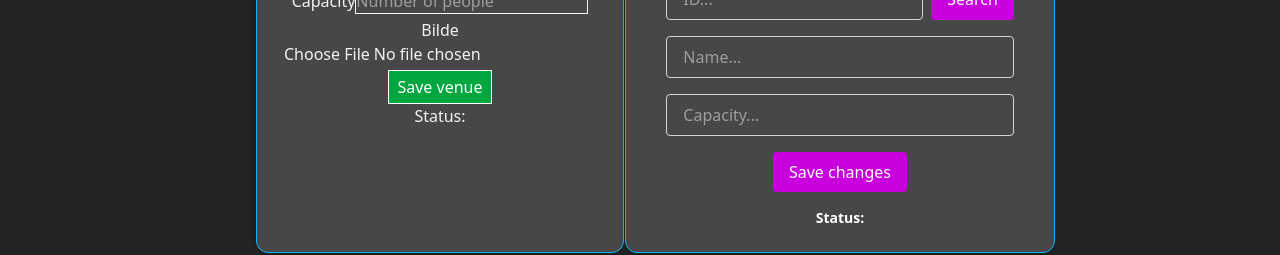
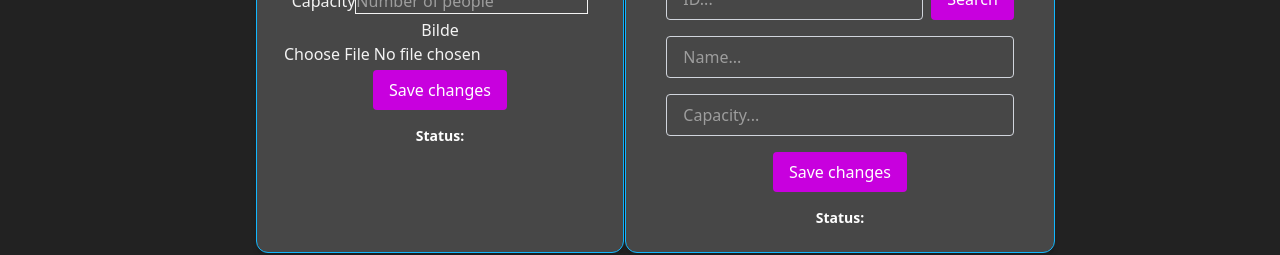
Before and after one commit to Hannahhoilo/DS3103-Webutvikling, a React (Vite) app in the folder Frontend/: page /ManageVenues in a window 1280 px wide. Shown: the part 335-590 px from the top of the page. Built offline with nearby package versions, Linux system fonts and the light colour scheme; no server answers.

Commit message:
statusmessages

```diff
--- a/Frontend/src/components/Venues/ManageVenueItem.tsx
+++ b/Frontend/src/components/Venues/ManageVenueItem.tsx
@@ -11,7 +11,7 @@ const ManageVenueItem = () => {
   const [statusMessageType, setStatusMessageType] = useState<"success" | "error" | "">("");
   const [currentVenue, setCurrentVenue] = useState<IVenue | null>(null);
 
-
+  // Søk
   const getVenueById = async () => {
     if (
       idInput.current /*samme som != null*/ &&
@@ -53,6 +53,7 @@ const ManageVenueItem = () => {
     }
   };
 
+  // endre
   const editVenue = async () => {
     if (
       idInput.current &&
@@ -74,6 +75,8 @@ const ManageVenueItem = () => {
           image: currentVenue?.image,
         };
         VenuesService.putVenue(editedVenue);
+
+        // Fiks statusmelding her !
       }
     }
   };
--- a/Frontend/src/components/Venues/VenueAdd.tsx
+++ b/Frontend/src/components/Venues/VenueAdd.tsx
@@ -6,6 +6,11 @@ const VenueAdd = () => {
   const [image, setImage] = useState<File | null>(null);
   const nameInput = useRef<HTMLInputElement | null>(null);
   const capacityInput = useRef<HTMLInputElement | null>(null);
+
+    const [statusMessage, setStatusMessage] = useState<string>("");
+    const [statusMessageType, setStatusMessageType] = useState<
+      "success" | "error" | ""
+    >("");
 
   const changeHandler = (e: ChangeEvent<HTMLInputElement>) => {
     const { files } = e.target;
@@ -16,7 +21,7 @@ const VenueAdd = () => {
     }
   };
 
-  const saveVenue = () => {
+  const saveVenue = async () => {
     if (
       nameInput.current &&
       nameInput.current.value.trim() != "" &&
@@ -24,10 +29,12 @@ const VenueAdd = () => {
       capacityInput.current.value.trim() != "" &&
       image != null
     ) {
+
       // Error
       const capacity = parseInt(capacityInput.current.value);
       if (isNaN(capacity)) {
-        alert("You can only use numbers!");
+        setStatusMessage("Capacity must be a number!");
+        setStatusMessageType("error");
         return;
       }
 
@@ -37,7 +44,29 @@ const VenueAdd = () => {
         image: image.name, // image objektet sitt filnavn
       };
 
-      VenuesService.postVenue(newVenue, image);
+      try {
+        // venter på postvenue i venuesservice
+        const response = await VenuesService.postVenue(newVenue, image);
+
+        // sjekker response fins og er succes
+        if (response && response.success) {
+          setStatusMessage("A new venue was created!");
+          setStatusMessageType("success");
+
+          // tømmer felter
+          nameInput.current.value = "";
+          capacityInput.current.value = "";
+          setImage(null);
+        } else {
+          // response er undefiner eller success=false
+          setStatusMessage(response?.error || "Something went wrong!");
+          setStatusMessageType("error");
+        }
+      } catch (error) {
+        setStatusMessage("Error!!");
+        setStatusMessage("error");
+      }
+
     }
   };
 
@@ -59,6 +88,8 @@ const VenueAdd = () => {
         />
       </div>
 
+
+
       <div className="mb-1">
         <label>
           Bilde
@@ -68,11 +99,25 @@ const VenueAdd = () => {
 
       <button
         onClick={saveVenue}
-        className="border px-2 py-1 bg-green-600 text-white cursor-pointer"
+        className="bg-fuchsia-600 text-white px-4 py-2 rounded hover:bg-fuchsia-500 transition-colors"
       >
-        Save venue
+        Save changes
       </button>
-      <p>Status: {}</p>
+
+      <p
+        // styling skjer dynamisk ved hjelp av ternary operator basert på statusmessagetype sin state
+        // https://developer.mozilla.org/en-US/docs/Web/JavaScript/Reference/Operators/Conditional_operator
+        className={`mt-4 text-sm font-bold
+          ${
+            statusMessageType === "success"
+              ? "text-green-400"
+              : statusMessageType === "error"
+              ? "text-red-400"
+              : "text-white"
+          }`}
+      >
+        Status: {statusMessage}
+      </p>
     </section>
   );
 };
--- a/Frontend/src/services/VenuesService.ts
+++ b/Frontend/src/services/VenuesService.ts
@@ -36,15 +36,15 @@ const postVenue = async (venue: IVenue, image: File) => {
   // 1 vi skal nå få axos til å poste bilde i database vi skal få til service til p poste til db via context
   // 2 få service til å få kontakt med bildemappen
 
-  // ALT HER BØR VØRE TRY CATCH
+  try {
+    // legger til venue
+    const response = await axios.post(endpoint, venue);
 
-  const response = await axios.post(endpoint, venue);
+    //bildeopplastning - opprette et objekt som pakker inn bildet/filen slik at det kan tas imot av APIet, formdata er en måte å gjre dette på slik at det kan tas i bruk
+   const formData = new FormData();
+   formData.append("file", image);
 
-  //opprette et objekt som pakker inn bildet/filen slik at det kan tas imot av APIet, formdata er en måte å gjre dette på slik at det kan tas i bruk
-  const formData = new FormData();
-  formData.append("file", image);
-
-  const response2 = await axios({
+   await axios ({
     //definerer visse ting ved det vi sender
     //konfigurere at det er post, 3- putte bildet inn i kallet, 4-angi noe son heter headers som er noe er vi kaller, et bilde i httpsammenheng noe som kalles multipark fromdata
     //hvor skal det hen? :
@@ -53,8 +53,19 @@ const postVenue = async (venue: IVenue, image: File) => {
     data: formData,
     headers: { "Content-Type": "multipart/form-data" },
   });
+
+  // const response2 = await axios var her
   // rensker slik at det plass til neste bilde
   formData.delete("file");
+
+  // returnerer objekt som viser at det var suksess
+  return { success: true, data: response.data };
+  } catch (error) {
+    console.error(error);
+    return { success: false, error: "Creating venue failed!" };
+  }
+
+
 };
 
 const getVenueById = async (id: number): Promise<IVenuesSingleResponse> => {
```
Also changed, not shown: 1 other file (tests, documents, lock files or other folders).
